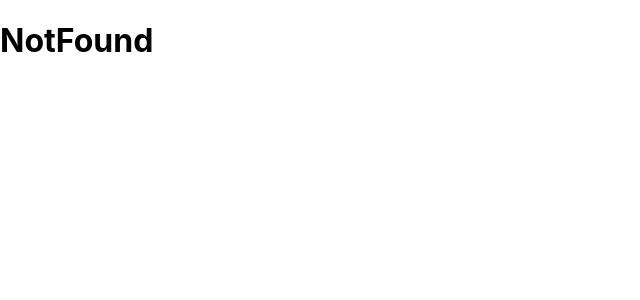
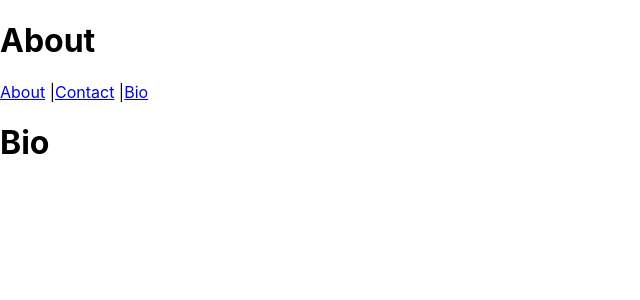
Before and after one commit to GrYzLy/React_AdvOctober2022, a React (Create React App) app: page /about/bio in a window 1280 px wide. Shown: the top 300 px of the page, without its empty margins (0-640 px from the left). Built offline with nearby package versions, Linux system fonts and the light colour scheme.

Commit message:
Neasted Routes

```diff
--- a/src/Router/About.js
+++ b/src/Router/About.js
@@ -1,10 +1,20 @@
 import React, {Component} from 'react'
 import Greeting from '../Greeting/Greeting'
-import { BrowserRouter as Router, Routes, Route } from 'react-router-dom';
+import { BrowserRouter as Router, Routes, Route, Link } from 'react-router-dom';
+import Contact from './Contact';
+import Bio from './Bio';
 
 const About = () => (
   <div>
     <h1>About</h1>
+  <Link to={'/about'}>About</Link> |
+  <Link to={'contact'}>Contact</Link> |
+  <Link to={'bio'}>Bio</Link>
+
+  <Routes>
+    <Route path={`contact`} element={<Contact />} />
+    <Route path={"bio"} element={<Bio />}/>
+  </Routes>
   </div>
 
 )
--- /dev/null
+++ b/src/Router/Bio.js
@@ -0,0 +1,12 @@
+import React, {Component} from 'react'
+import Greeting from '../Greeting/Greeting'
+import { BrowserRouter as Router, Routes, Route } from 'react-router-dom';
+
+const Bio = () => (
+  <div>
+    <h1>Bio</h1>
+  </div>
+
+)
+
+export default Bio;
--- /dev/null
+++ b/src/Router/Contact.js
@@ -0,0 +1,12 @@
+import React, {Component} from 'react'
+import Greeting from '../Greeting/Greeting'
+import { BrowserRouter as Router, Routes, Route } from 'react-router-dom';
+
+const Contact = () => (
+  <div>
+    <h1>Contact</h1>
+  </div>
+
+)
+
+export default Contact;
--- a/src/Router/RouterReact.js
+++ b/src/Router/RouterReact.js
@@ -9,7 +9,7 @@ const RouterReact = () => (
   <Router>
     <Routes>
       <Route path="/" element={<Homepage />} />
-      <Route path="/about/" element={<About />} />
+      <Route path="/about/*" element={<About />} />
       <Route path="/search/" element={<Search />} />
       <Route path="*" element={<NotFound />} />
     </Routes>
```
